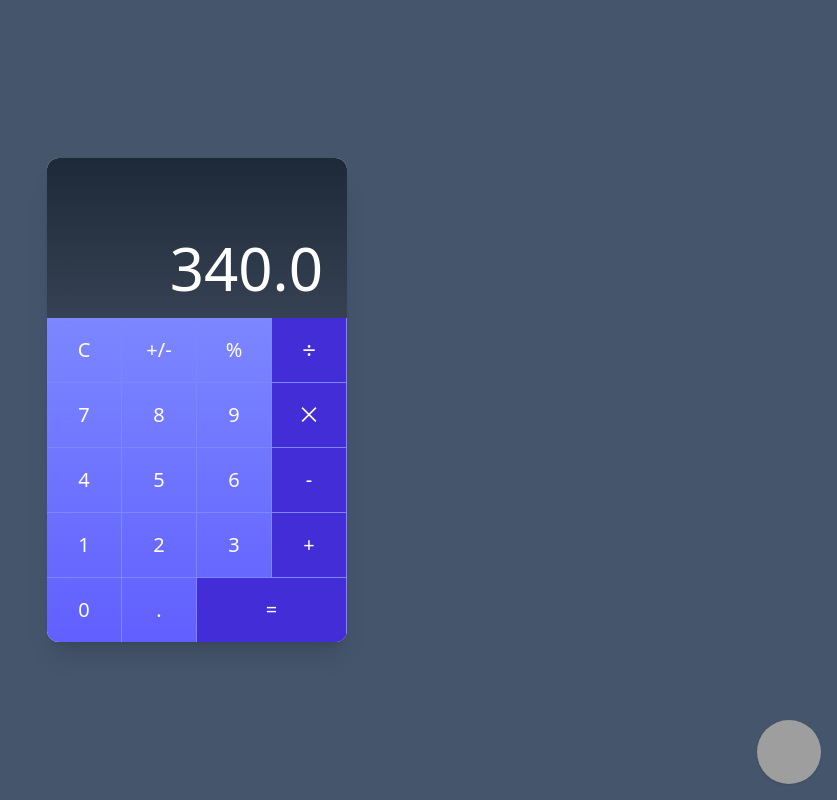
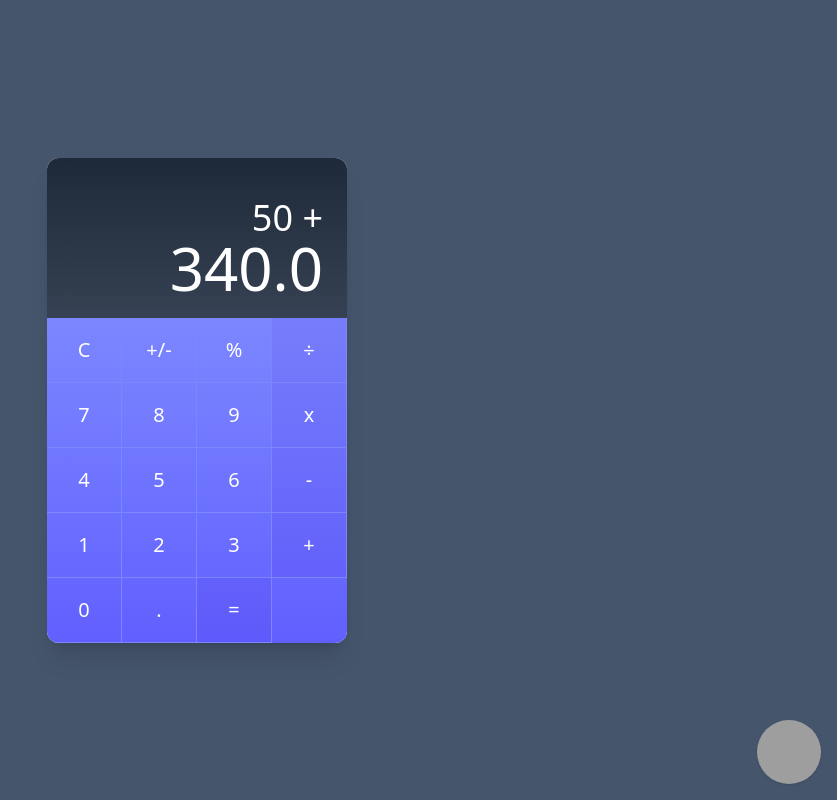
Before and after one commit to Yanioconjota/zoneless-calculator, an Angular app: page /calculator in a window 1280 px wide. Shown: the whole page, without its empty margins (443-1280 px from the left). Built offline with nearby package versions, Linux system fonts and the light colour scheme; grey boxes are pictures that could not be loaded.

Commit message:
Add CalculatorButton component to enhance button functionality in the calculator. Update calculator view to utilize the new component, refactor styles, and improve README.md with host bindings explanation and workspace settings for Tailwind CSS integration.

```diff
--- /dev/null
+++ b/src/app/calculator/components/calculator-button/calculator-button.html
@@ -0,0 +1,3 @@
+<button [class.is-command]="isCommand()">
+  <ng-content />
+</button>
--- /dev/null
+++ b/src/app/calculator/components/calculator-button/calculator-button.scss
@@ -0,0 +1,9 @@
+@reference "tailwindcss";
+
+button {
+  @apply w-full h-16 outline-none focus:outline-none hover:bg-indigo-400/20 text-white text-xl font-light;
+}
+
+.is-command {
+  @apply bg-indigo-700/10 hover:bg-indigo-700/20;
+}
--- /dev/null
+++ b/src/app/calculator/components/calculator-button/calculator-button.ts
@@ -0,0 +1,26 @@
+import { Component, HostBinding, input } from '@angular/core';
+
+@Component({
+  selector: 'calculator-button',
+  imports: [],
+  templateUrl: './calculator-button.html',
+  styleUrls: ['./calculator-button.scss'],
+  host: {
+    class: 'w-1/4 border-r border-b border-indigo-400',
+  },
+})
+export class CalculatorButton {
+  isCommand = input(false, {
+    transform: (value: boolean | string) => (typeof value === 'string' ? value === '' : value),
+  });
+  isDoubleSize = input(false, {
+    transform: (value: boolean | string) => (typeof value === 'string' ? value === '' : value),
+  });
+  /*
+  @HostBinding('class.is-command') get commandStyle() {
+    return this.isCommand();
+  } */
+  @HostBinding('class.w-2/4') get doubleSizeStyle() {
+    return this.isDoubleSize();
+  }
+}
--- a/src/app/calculator/components/calculator/calculator.html
+++ b/src/app/calculator/components/calculator/calculator.html
@@ -1,72 +1,41 @@
-<div class="w-screen h-40 bg-gradient-to-b from-gray-800 to-gray-700 flex items-end text-right" style="max-width: 300px;">
-  <div class="w-full py-5 px-6 text-6xl text-white font-thin">340.0</div>
+<div
+  class="w-screen h-40 bg-gradient-to-b from-gray-800 to-gray-700 flex items-end text-right"
+  style="max-width: 300px"
+>
+  <div class="w-full py-5 px-6 text-6xl text-white font-thin">
+    <span class="text-4xl">50 +</span>
+    <br>
+    <span>340.0</span>
+  </div>
 </div>
 <div class="w-full bg-gradient-to-b from-indigo-400 to-indigo-500">
   <div class="flex w-full">
-      <div class="w-1/4 border-r border-b border-indigo-400">
-          <button class="w-full h-16 outline-none focus:outline-none hover:bg-indigo-700 hover:bg-opacity-20 text-white text-opacity-50 text-xl font-light">C</button>
-      </div>
-      <div class="w-1/4 border-r border-b border-indigo-400">
-          <button class="w-full h-16 outline-none focus:outline-none hover:bg-indigo-700 hover:bg-opacity-20 text-white text-opacity-50 text-xl font-light">+/-</button>
-      </div>
-      <div class="w-1/4 border-r border-b border-indigo-400">
-          <button class="w-full h-16 outline-none focus:outline-none hover:bg-indigo-700 hover:bg-opacity-20 text-white text-opacity-50 text-xl font-light">%</button>
-      </div>
-      <div class="w-1/4 border-r border-b border-indigo-400">
-          <button class="w-full h-16 outline-none focus:outline-none bg-indigo-700 bg-opacity-10 hover:bg-opacity-20 text-white text-2xl font-light">÷</button>
-      </div>
+    <calculator-button>C</calculator-button>
+    <calculator-button>+/-</calculator-button>
+    <calculator-button>%</calculator-button>
+    <calculator-button isCommand>÷</calculator-button>
   </div>
   <div class="flex w-full">
-      <div class="w-1/4 border-r border-b border-indigo-400">
-          <button class="w-full h-16 outline-none focus:outline-none hover:bg-indigo-700 hover:bg-opacity-20 text-white text-xl font-light">7</button>
-      </div>
-      <div class="w-1/4 border-r border-b border-indigo-400">
-          <button class="w-full h-16 outline-none focus:outline-none hover:bg-indigo-700 hover:bg-opacity-20 text-white text-xl font-light">8</button>
-      </div>
-      <div class="w-1/4 border-r border-b border-indigo-400">
-          <button class="w-full h-16 outline-none focus:outline-none hover:bg-indigo-700 hover:bg-opacity-20 text-white text-xl font-light">9</button>
-      </div>
-      <div class="w-1/4 border-r border-b border-indigo-400">
-          <button class="w-full h-16 outline-none focus:outline-none bg-indigo-700 bg-opacity-10 hover:bg-opacity-20 text-white text-xl font-light">⨉</button>
-      </div>
+    <calculator-button>7</calculator-button>
+    <calculator-button>8</calculator-button>
+    <calculator-button>9</calculator-button>
+    <calculator-button isCommand>x</calculator-button>
   </div>
   <div class="flex w-full">
-      <div class="w-1/4 border-r border-b border-indigo-400">
-          <button class="w-full h-16 outline-none focus:outline-none hover:bg-indigo-700 hover:bg-opacity-20 text-white text-xl font-light">4</button>
-      </div>
-      <div class="w-1/4 border-r border-b border-indigo-400">
-          <button class="w-full h-16 outline-none focus:outline-none hover:bg-indigo-700 hover:bg-opacity-20 text-white text-xl font-light">5</button>
-      </div>
-      <div class="w-1/4 border-r border-b border-indigo-400">
-          <button class="w-full h-16 outline-none focus:outline-none hover:bg-indigo-700 hover:bg-opacity-20 text-white text-xl font-light">6</button>
-      </div>
-      <div class="w-1/4 border-r border-b border-indigo-400">
-          <button class="w-full h-16 outline-none focus:outline-none bg-indigo-700 bg-opacity-10 hover:bg-opacity-20 text-white text-xl font-light">-</button>
-      </div>
+    <calculator-button>4</calculator-button>
+    <calculator-button>5</calculator-button>
+    <calculator-button>6</calculator-button>
+    <calculator-button isCommand>-</calculator-button>
   </div>
   <div class="flex w-full">
-      <div class="w-1/4 border-r border-b border-indigo-400">
-          <button class="w-full h-16 outline-none focus:outline-none hover:bg-indigo-700 hover:bg-opacity-20 text-white text-xl font-light">1</button>
-      </div>
-      <div class="w-1/4 border-r border-b border-indigo-400">
-          <button class="w-full h-16 outline-none focus:outline-none hover:bg-indigo-700 hover:bg-opacity-20 text-white text-xl font-light">2</button>
-      </div>
-      <div class="w-1/4 border-r border-b border-indigo-400">
-          <button class="w-full h-16 outline-none focus:outline-none hover:bg-indigo-700 hover:bg-opacity-20 text-white text-xl font-light">3</button>
-      </div>
-      <div class="w-1/4 border-r border-b border-indigo-400">
-          <button class="w-full h-16 outline-none focus:outline-none bg-indigo-700 bg-opacity-10 hover:bg-opacity-20 text-white text-xl font-light">+</button>
-      </div>
+    <calculator-button>1</calculator-button>
+    <calculator-button>2</calculator-button>
+    <calculator-button>3</calculator-button>
+    <calculator-button isCommand="">+</calculator-button>
   </div>
   <div class="flex w-full">
-      <div class="w-1/4 border-r border-indigo-400">
-          <button class="w-full h-16 outline-none focus:outline-none hover:bg-indigo-700 hover:bg-opacity-20 text-white text-xl font-light">0</button>
-      </div>
-      <div class="w-1/4 border-r border-indigo-400">
-          <button class="w-full h-16 outline-none focus:outline-none hover:bg-indigo-700 hover:bg-opacity-20 text-white text-xl font-light">.</button>
-      </div>
-      <div class="w-2/4 border-r border-indigo-400">
-          <button class="w-full h-16 outline-none focus:outline-none bg-indigo-700 bg-opacity-30 hover:bg-opacity-40 text-white text-xl font-light">=</button>
-      </div>
+    <calculator-button>0</calculator-button>
+    <calculator-button>.</calculator-button>
+    <calculator-button isCommand isDoubleSize>=</calculator-button>
   </div>
 </div>
--- a/src/app/calculator/components/calculator/calculator.ts
+++ b/src/app/calculator/components/calculator/calculator.ts
@@ -1,8 +1,9 @@
 import { Component } from '@angular/core';
+import { CalculatorButton } from '../calculator-button/calculator-button';
 
 @Component({
   selector: 'calculator',
-  imports: [],
+  imports: [CalculatorButton],
   templateUrl: './calculator.html',
 })
 export class Calculator {}
```
Also changed, not shown: 1 other file (tests, documents, lock files or other folders).
